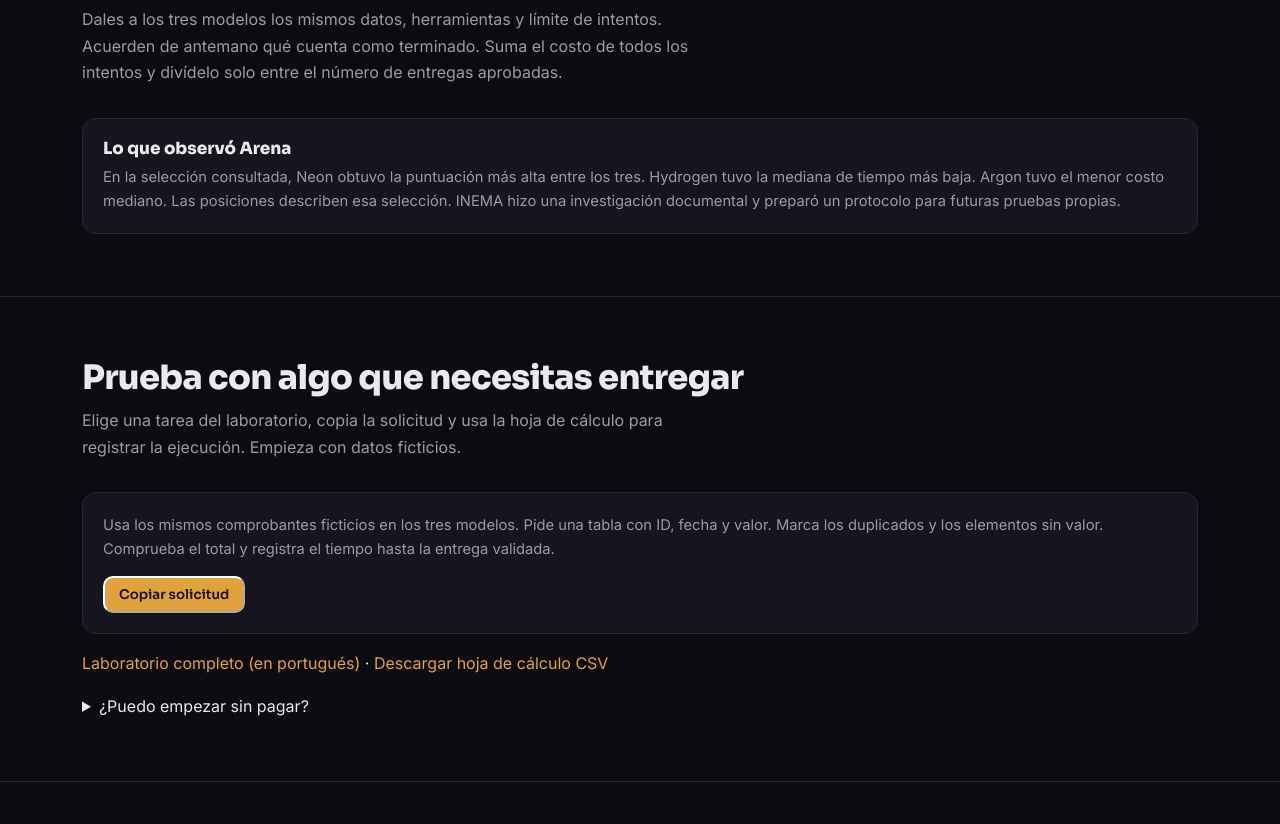
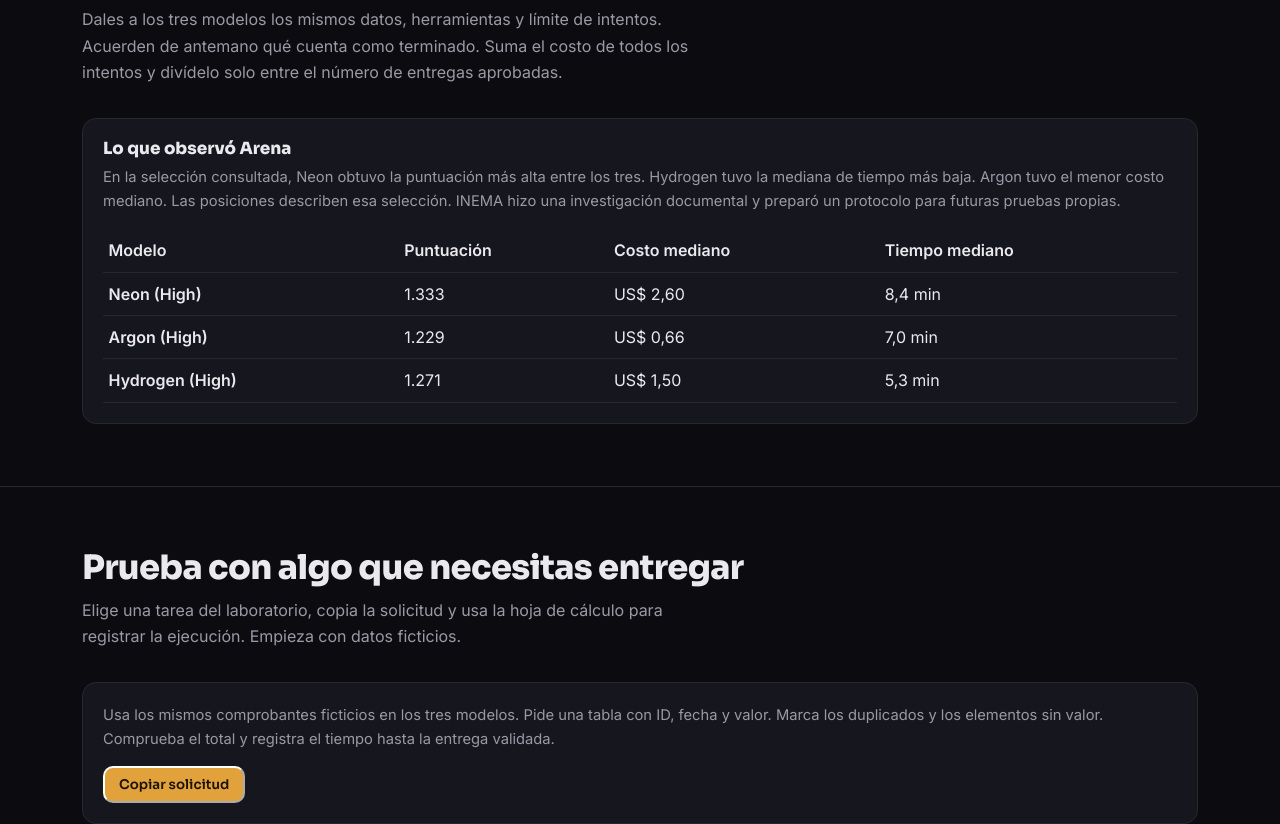
Before and after one commit to inematds/gemini-4-na-pratica, a plain HTML site: page guia/es/index.html in a window 1280 px wide. Shown: the part 2634-3458 px from the top of the page. Drawn offline with Linux system fonts and the light colour scheme.

Commit message:
Mostra os três indicadores da Agent Arena no guia

```diff
--- a/guia/es/index.html
+++ b/guia/es/index.html
@@ -102,6 +102,7 @@
 body.light nav{background:rgb(246 247 249 / 96%)}
 body.light a:not(.btn,.brand,.inema){color:#81510f}
 #resumo figure{margin:1.5rem 0 0} #resumo img{display:block;width:100%;height:auto;border-radius:14px}
+.card .arena-table{width:100%;border-collapse:collapse;text-align:left;margin-top:1rem;font-size:clamp(.74rem,1.7vw,1rem)} .arena-table td,.arena-table th{padding:.5rem .35rem;border-bottom:1px solid var(--line)}
 </style></head><body>
 <nav><div class="wrap">
 <a class="brand" href="#top">Gemini 4</a>
@@ -132,7 +133,7 @@ body.light a:not(.btn,.brand,.inema){color:#81510f}
 </div></div></section>
 <!-- VIDEO: entra o explicavideo do projeto quando publicado -->
 <section id="como"><div class="wrap"><h2>Una tarea, la misma vara</h2><p class="sub">Dales a los tres modelos los mismos datos, herramientas y límite de intentos. Acuerden de antemano qué cuenta como terminado. Suma el costo de todos los intentos y divídelo solo entre el número de entregas aprobadas.</p>
-<div class="card"><h3>Lo que observó Arena</h3><p>En la selección consultada, Neon obtuvo la puntuación más alta entre los tres. Hydrogen tuvo la mediana de tiempo más baja. Argon tuvo el menor costo mediano. Las posiciones describen esa selección. INEMA hizo una investigación documental y preparó un protocolo para futuras pruebas propias.</p></div></div></section>
+<div class="card"><h3>Lo que observó Arena</h3><p>En la selección consultada, Neon obtuvo la puntuación más alta entre los tres. Hydrogen tuvo la mediana de tiempo más baja. Argon tuvo el menor costo mediano. Las posiciones describen esa selección. INEMA hizo una investigación documental y preparó un protocolo para futuras pruebas propias.</p><table class="arena-table"><thead><tr><th scope="col">Modelo</th><th scope="col">Puntuación</th><th scope="col">Costo mediano</th><th scope="col">Tiempo mediano</th></tr></thead><tbody><tr><th scope="row">Neon (High)</th><td>1.333</td><td>US$ 2,60</td><td>8,4 min</td></tr><tr><th scope="row">Argon (High)</th><td>1.229</td><td>US$ 0,66</td><td>7,0 min</td></tr><tr><th scope="row">Hydrogen (High)</th><td>1.271</td><td>US$ 1,50</td><td>5,3 min</td></tr></tbody></table></div></div></section>
 <section id="comecar"><div class="wrap"><h2>Prueba con algo que necesitas entregar</h2><p class="sub">Elige una tarea del laboratorio, copia la solicitud y usa la hoja de cálculo para registrar la ejecución. Empieza con datos ficticios.</p>
 <div class="card"><p id="prompt">Usa los mismos comprobantes ficticios en los tres modelos. Pide una tabla con ID, fecha y valor. Marca los duplicados y los elementos sin valor. Comprueba el total y registra el tiempo hasta la entrega validada.</p><p style="margin-top:1em"><button class="btn" type="button" id="copy">Copiar solicitud</button> <span id="copyStatus" aria-live="polite"></span></p></div>
 <p><a href="https://github.com/inematds/gemini-4-na-pratica/blob/main/laboratorio/protocolo.md">Laboratorio completo (en portugués)</a> · <a href="../../laboratorio/tentativas.csv" download>Descargar hoja de cálculo CSV</a></p>
```
Also changed, not shown: guia/en/index.html (+2 -1 lines), guia/index.html (+2 -1 lines).
